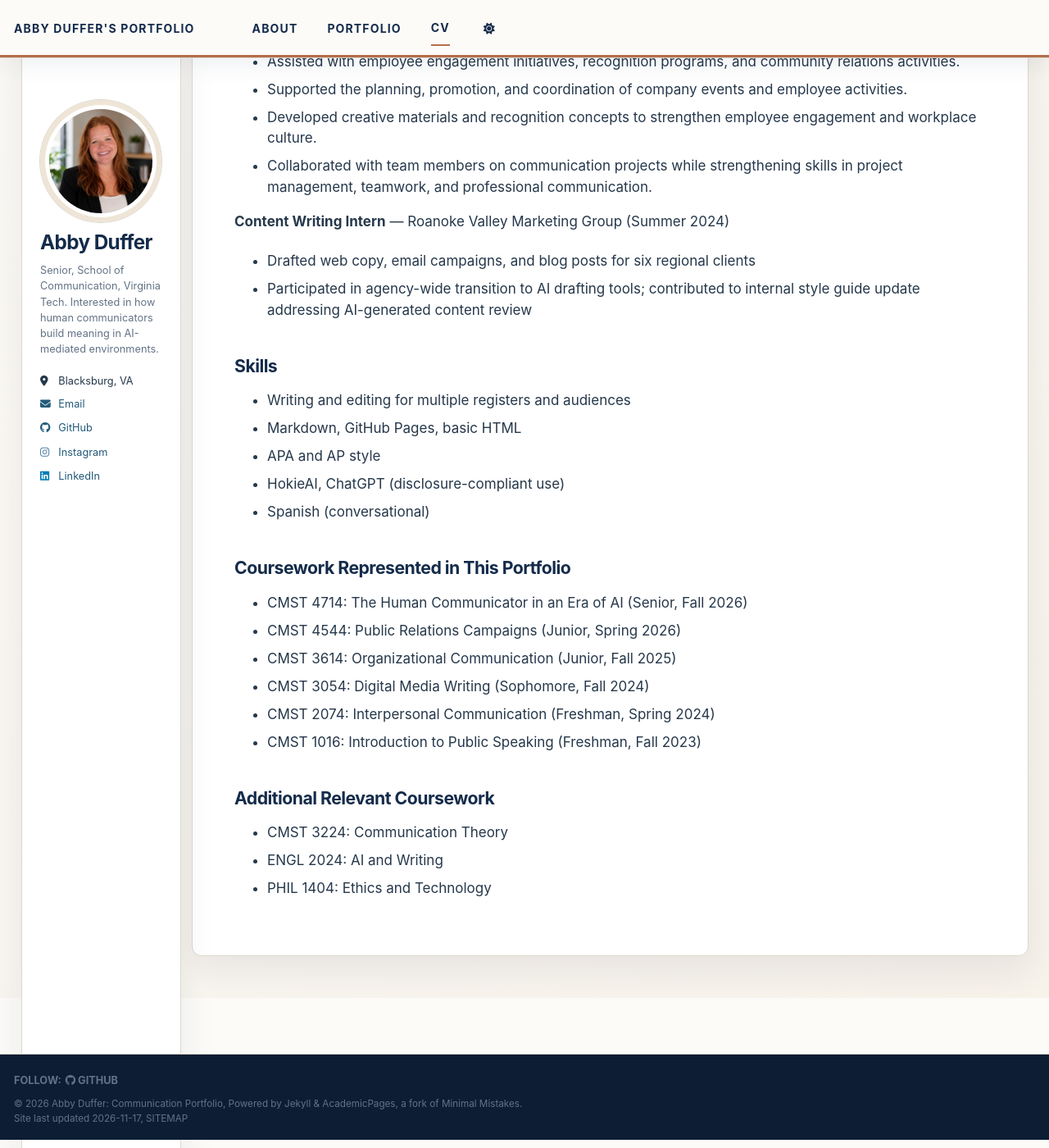
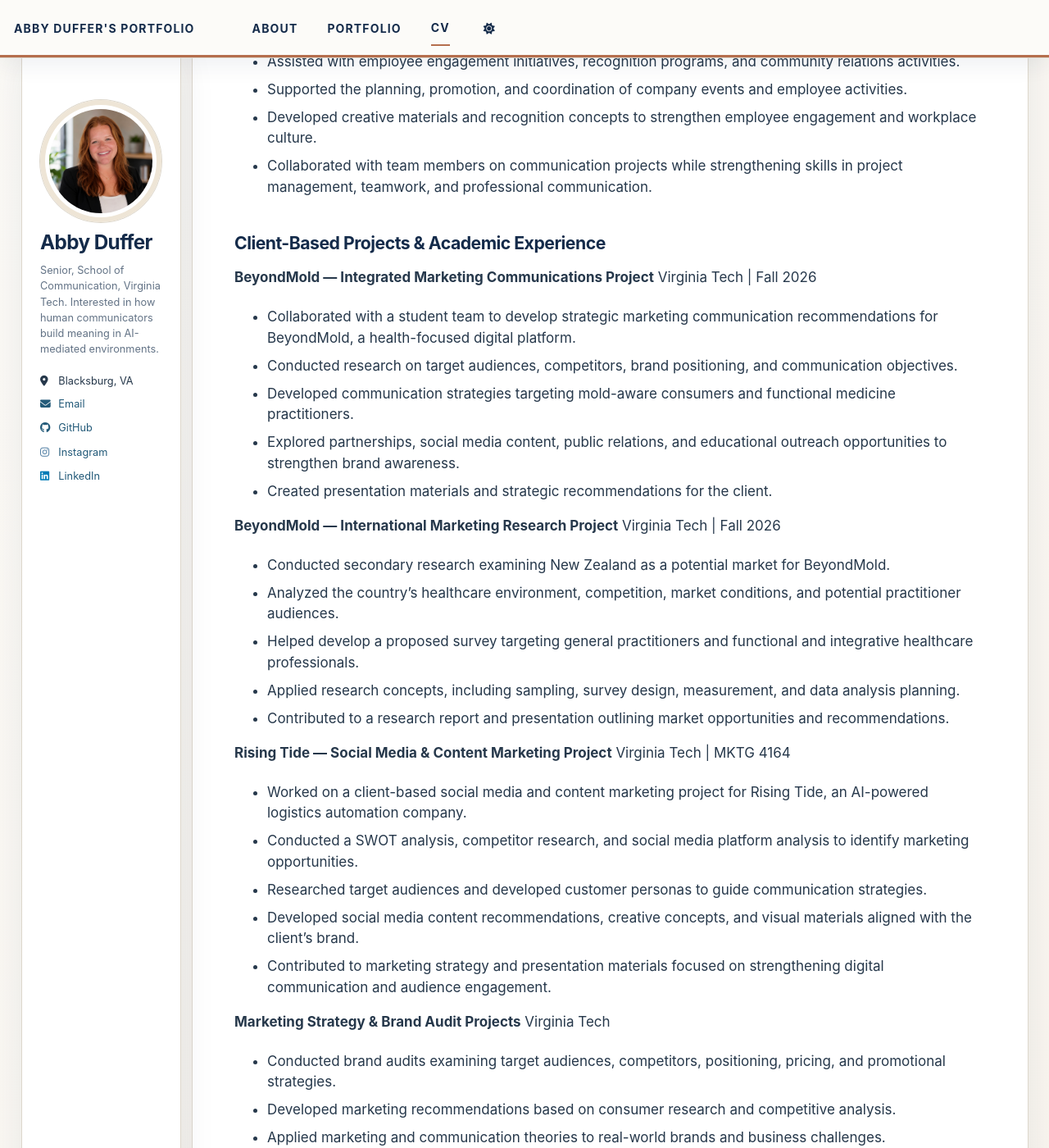
Before and after one commit to abbyduffer12/abbyduffer12.github.io, a Jekyll site: the page built from _pages/cv.md, in a window 1280 px wide and 1400 px high, scrolled down 639 px. Shown: the whole window at 82% size. Built offline with Jekyll 4.4.1, drawn with Linux system fonts in a browser that asks for light colours; a script bundle is joined from its source files by our own code; library files that are not in the unit come from our copies; some of the changed text lies outside the part shown.

Commit message:
Revise CV with new projects and skills section
Updated CV to include client-based projects, academic experience, skills, and certifications.

```diff
--- a/_pages/cv.md
+++ b/_pages/cv.md
@@ -32,18 +32,62 @@ Associate Degree | May 2024
 - Developed creative materials and recognition concepts to strengthen employee engagement and workplace culture.
 - Collaborated with team members on communication projects while strengthening skills in project management, teamwork, and professional communication.
 
-**Content Writing Intern** — Roanoke Valley Marketing Group (Summer 2024)
-- Drafted web copy, email campaigns, and blog posts for six regional clients
-- Participated in agency-wide transition to AI drafting tools; contributed to internal
-  style guide update addressing AI-generated content review
+## Client-Based Projects & Academic Experience
+**BeyondMold — Integrated Marketing Communications Project**
+Virginia Tech | Fall 2026
+- Collaborated with a student team to develop strategic marketing communication recommendations for BeyondMold, a health-focused digital platform.
+- Conducted research on target audiences, competitors, brand positioning, and communication objectives.
+- Developed communication strategies targeting mold-aware consumers and functional medicine practitioners.
+- Explored partnerships, social media content, public relations, and educational outreach opportunities to strengthen brand awareness.
+- Created presentation materials and strategic recommendations for the client.
 
-## Skills
+**BeyondMold — International Marketing Research Project**
+Virginia Tech | Fall 2026
+- Conducted secondary research examining New Zealand as a potential market for BeyondMold.
+- Analyzed the country's healthcare environment, competition, market conditions, and potential practitioner audiences.
+- Helped develop a proposed survey targeting general practitioners and functional and integrative healthcare professionals.
+- Applied research concepts, including sampling, survey design, measurement, and data analysis planning.
+- Contributed to a research report and presentation outlining market opportunities and recommendations.
 
-- Writing and editing for multiple registers and audiences
-- Markdown, GitHub Pages, basic HTML
-- APA and AP style
-- HokieAI, ChatGPT (disclosure-compliant use)
-- Spanish (conversational)
+**Rising Tide — Social Media & Content Marketing Project**
+Virginia Tech | MKTG 4164
+- Worked on a client-based social media and content marketing project for Rising Tide, an AI-powered logistics automation company.
+- Conducted a SWOT analysis, competitor research, and social media platform analysis to identify marketing opportunities.
+- Researched target audiences and developed customer personas to guide communication strategies.
+- Developed social media content recommendations, creative concepts, and visual materials aligned with the client's brand.
+- Contributed to marketing strategy and presentation materials focused on strengthening digital communication and audience engagement.
+
+**Marketing Strategy & Brand Audit Projects**
+Virginia Tech
+- Conducted brand audits examining target audiences, competitors, positioning, pricing, and promotional strategies.
+- Developed marketing recommendations based on consumer research and competitive analysis.
+- Applied marketing and communication theories to real-world brands and business challenges.
+
+## Skills & Certifications
+communications & marketing
+- Strategic Communication
+- Social Media Strategy and Content Creation
+- Marketing Research
+- Digital Marketing
+- Brand Analysis and Competitive Research
+- Internal and External Communications
+- Community Relations and Employee Engagement
+- Event Planning and Coordination
+- Public Speaking and Presentations
+- Professional Writing and Editing
+
+## Technical Skills
+- Adobe Photoshop
+- Canva
+- Microsoft Word, Excel, and PowerPoint
+- Google Workspace
+- Social Media Platforms
+- AI-Assisted Content Development
+- GitHub Pages and Basic Markdown
+## Certifications
+- Microsoft Word, Excel, and PowerPoint
+- Email Marketing
+- Inbound Marketing
 
 ## Coursework Represented in This Portfolio
 
```
